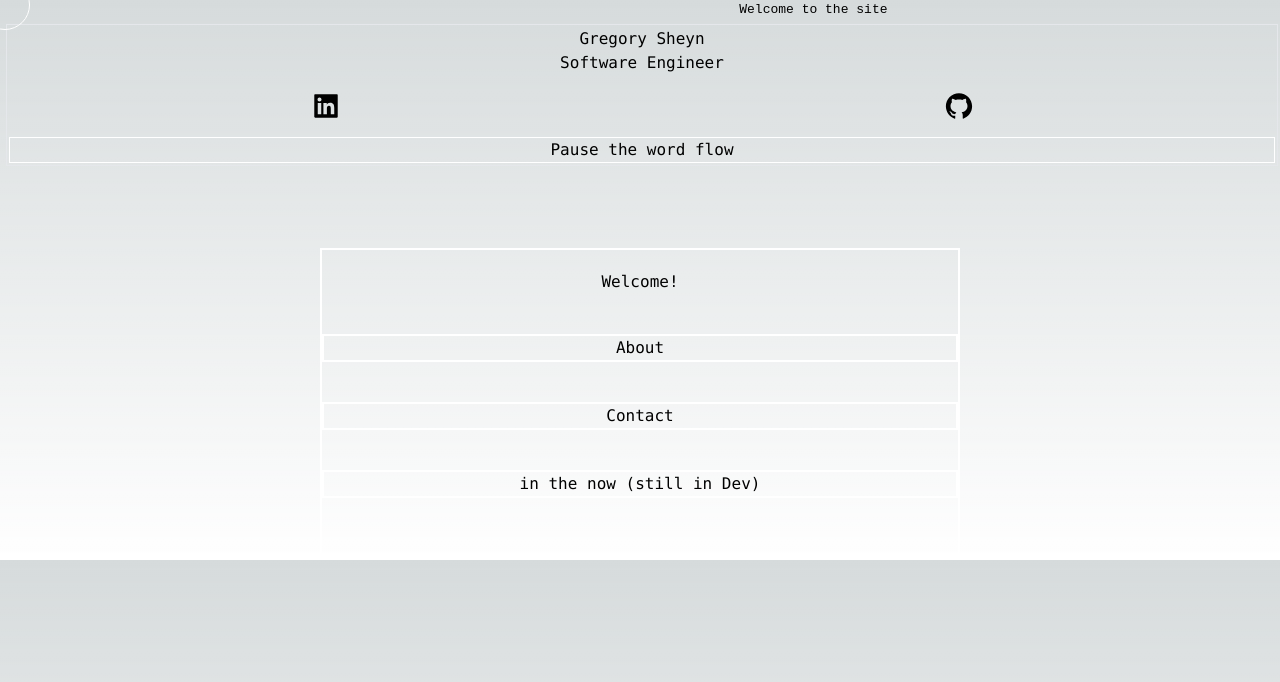
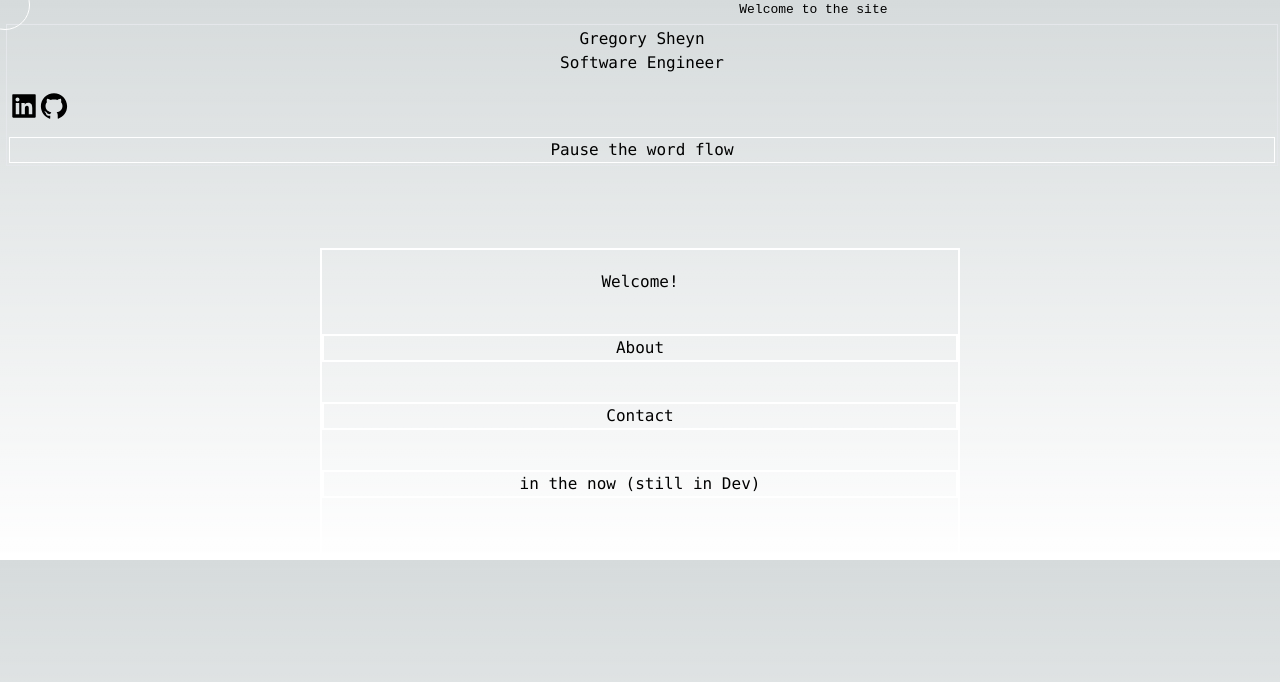
Before and after one commit to gsheyn05/New-Website-2023, a Next.js app: page / in a window 1280 px wide. Shown: the top 682 px of the page. Built offline with nearby package versions, Linux system fonts and the light colour scheme.

Commit message:
Update header.tsx

```diff
--- a/src/Components/PartsofHomePage/header.tsx
+++ b/src/Components/PartsofHomePage/header.tsx
@@ -66,13 +66,13 @@ const Header = ({text}:any ) => {
                     <p className="font-mono text-center " >Gregory Sheyn</p>
                     <p className="font-mono text-center">Software Engineer</p>
                     </Link>
-                    <div className="flex-row  place-content-center m-auto mt-4 ">
+                    <div className="flex-row  place-content-center m-auto mt-4 justify-center ">
 
-                        <div className="flex-row flex place-content-center gap-2 m-auto">
-                            <a href="https://www.linkedin.com/in/gregory-s-833a4719a/"  target="_blank" rel="noopener noreferrer" className="m-auto">
+                        <div className="flex-row flex place-content-center gap-2 m-auto ">
+                            <a href="https://www.linkedin.com/in/gregory-s-833a4719a/"  target="_blank" rel="noopener noreferrer" className="">
                                 <AiFillLinkedin size={30} />
                             </a>
-                            <a href="https://github.com/gsheyn05"  target="_blank" rel="noopener noreferrer" className="m-auto">
+                            <a href="https://github.com/gsheyn05"  target="_blank" rel="noopener noreferrer" className="">
                                 <AiFillGithub size={30} />
                             </a>
 
```
